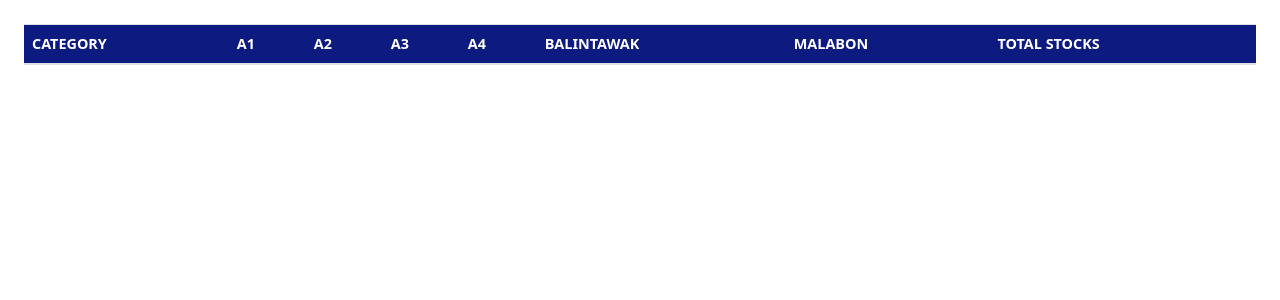
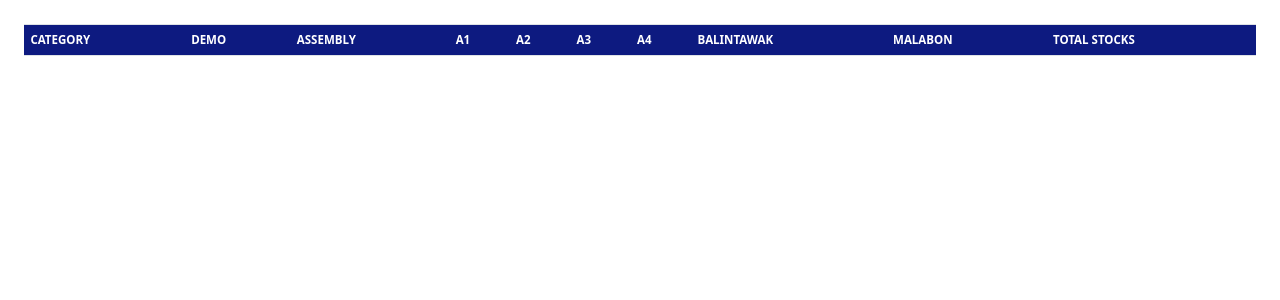
Before and after one commit to lancenacabuan/lsapp, a Laravel app: template resources/views/pages/stocks.blade.php in a window 1280 px wide. Shown: the top 300 px of the page. Run offline with Laravel 8, Linux system fonts and the light colour scheme; the template is opened without the code that fills it: most values are stand-ins (such as "Sample title", 1, 10 or a date in 2020); lists and menus that the app fills with data are empty; parts of the project's set-up code (start-up, migrations or seed data) failed here and were passed over; some libraries are stand-ins or nearby versions.

Commit message:
Demo/Assembly Column

```diff
--- a/public/js/stocks.js
+++ b/public/js/stocks.js
@@ -24,6 +24,8 @@ function category(){
             ajax: 'category_data',
             columns: [
                 { data: 'Category' },
+                { data: 'Demo' },
+                { data: 'Assembly' },
                 { data: 'A1' },
                 { data: 'A2' },
                 { data: 'A3' },
@@ -70,6 +72,8 @@ $(document).on('click', '#CategoryTable tbody tr', function(){
             },
             columns: [
                 { data: 'Item' },
+                { data: 'Demo' },
+                { data: 'Assembly' },
                 { data: 'A1' },
                 { data: 'A2' },
                 { data: 'A3' },
@@ -106,6 +110,8 @@ $('#btnBack').on('click', function(){
             },
             columns: [
                 { data: 'Item' },
+                { data: 'Demo' },
+                { data: 'Assembly' },
                 { data: 'A1' },
                 { data: 'A2' },
                 { data: 'A3' },
--- a/resources/views/pages/stocks.blade.php
+++ b/resources/views/pages/stocks.blade.php
@@ -10,10 +10,12 @@
     <br><br>
     @endrole
     <div id="CategoryTableDiv">
-        <table id="CategoryTable" class="table-hover table CategoryTable display" style="width: 100%; font-size: 90%; cursor: pointer;">
+        <table id="CategoryTable" class="table-hover table CategoryTable display" style="zoom: 80%; width: 100%; font-size: 90%; cursor: pointer;">
             <thead style="background-color: #0d1a80; color: white;">
                 <tr>
                     <th>CATEGORY</th>
+                    <th>DEMO</th>
+                    <th>ASSEMBLY</th>
                     <th>A1</th>
                     <th>A2</th>
                     <th>A3</th>
@@ -27,10 +29,12 @@
     </div>
     <div id="ItemTableDiv" style="display: none;">
         <h3 id="itemCat" class="text-center"></h3>
-        <table id="ItemTable" class="table-hover table ItemTable display" style="width: 100%; font-size: 90%; cursor: pointer;">
+        <table id="ItemTable" class="table-hover table ItemTable display" style="zoom: 80%; width: 100%; font-size: 90%; cursor: pointer;">
             <thead style="background-color: #0d1a80; color: white;">
                 <tr>
                     <th>ITEM DESCRIPTION</th>
+                    <th>DEMO</th>
+                    <th>ASSEMBLY</th>
                     <th>A1</th>
                     <th>A2</th>
                     <th>A3</th>
@@ -44,7 +48,7 @@
     </div>
     <div id="ItemSerialTableDiv" style="display: none;">
         <h3 id="itemName" class="text-center"></h3>
-        <table id="ItemSerialTable" class="table-hover table ItemSerialTable display" style="width: 100%; font-size: 90%; cursor: pointer;">
+        <table id="ItemSerialTable" class="table-hover table ItemSerialTable display" style="zoom: 80%; width: 100%; font-size: 90%; cursor: pointer;">
             <thead style="background-color: #0d1a80; color: white;">
                 <tr>
                     <th>ITEM DESCRIPTION</th>
```
Also changed, not shown: app/Http/Controllers/StocksController.php (+46 -27 lines).
